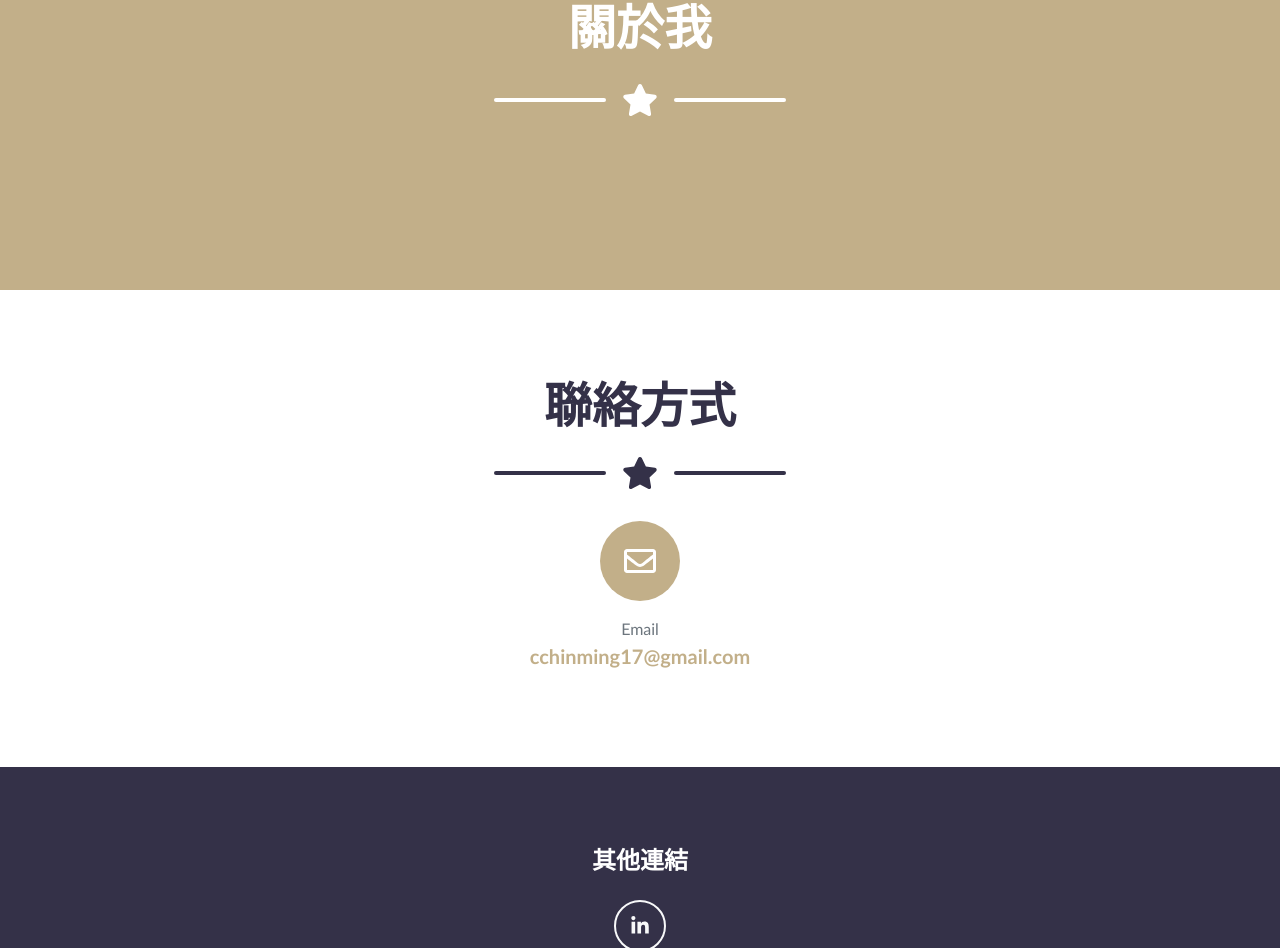
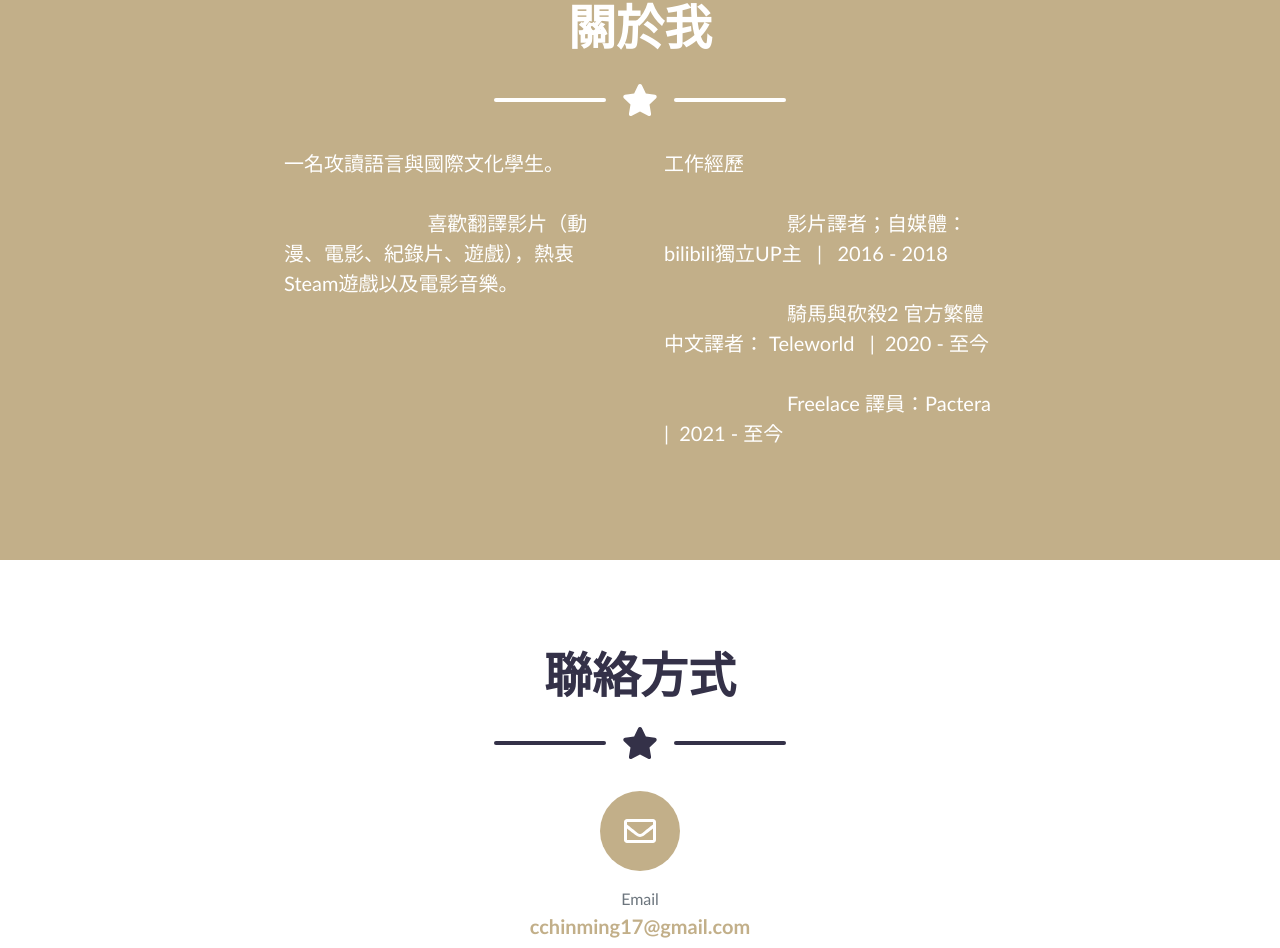
Before and after one commit to chinming17/chinming17.github.io, a plain HTML site: page index.html in a window 1280 px wide. Shown: the part 1590-2538 px from the top of the page. Drawn offline with nearby package versions, Linux system fonts and the light colour scheme; a web font is replaced by a local one.

Commit message:
Update index.html

```diff
--- a/index.html
+++ b/index.html
@@ -185,10 +185,18 @@ English/國語/廣東話/日本語/ Français</p>
                 <!-- About Section Content-->
                 <div class="row">
                     <div class="col-lg-4 ml-auto">
-                        <p class="pre-wrap lead"> </p>
+                        <p class="pre-wrap lead">一名攻讀語言與國際文化學生。
+
+                            喜歡翻譯影片（動漫、電影、紀錄片、遊戲），熱衷Steam遊戲以及電影音樂。</p>
                     </div>
                     <div class="col-lg-4 mr-auto">
-                        <p class="pre-wrap lead"> </p>
+                        <p class="pre-wrap lead">工作經歷
+
+                        影片譯者；自媒體：bilibili獨立UP主   |   2016 - 2018
+
+                        騎馬與砍殺2 官方繁體中文譯者： Teleworld   |  2020 - 至今
+
+                        Freelace 譯員：Pactera   |  2021 - 至今</p>
                     </div>
                 </div>
             </div>
@@ -226,7 +234,7 @@ English/國語/廣東話/日本語/ Français</p>
                     </div>
                     <!-- Footer Social Icons-->
                     <div class="col-lg-4 mb-5 mb-lg-0">
-                        <h4 class="mb-4">其他連結</h4><a class="btn btn-outline-light btn-social mx-1" href="https://www.linkedin.com/in/startbootstrap"><i class="fab fa-fw fa-linkedin-in"></i></a>
+                        <h4 class="mb-4">其他連結</h4><a class="btn btn-outline-light btn-social mx-1" href="https://www.linkedin.com/in/chinmingchan17"><i class="fab fa-fw fa-linkedin-in"></i></a>
                     </div>
                     <!-- Footer About Text-->
                     <div class="col-lg-4">
```
